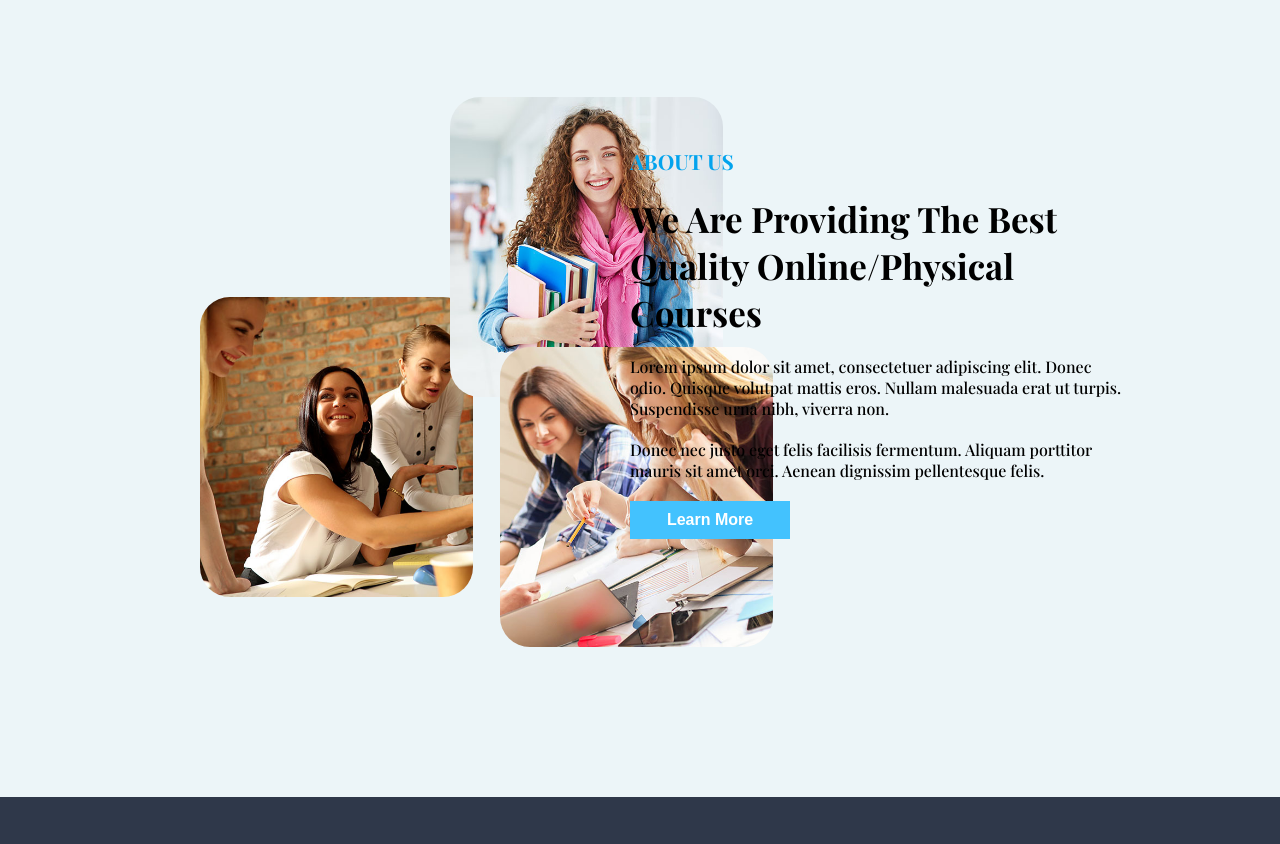
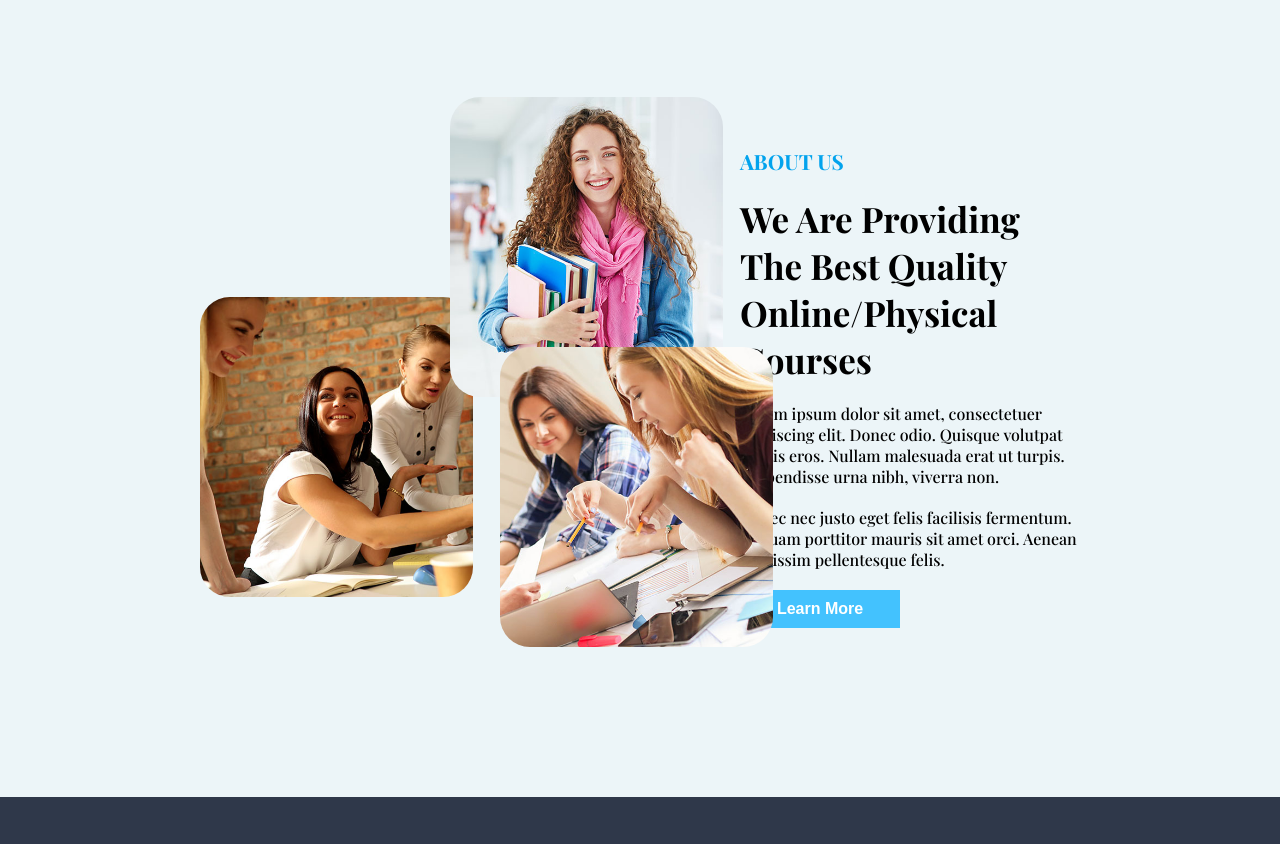
Before and after one commit to Suvitex101/techverse, a plain HTML site: page index.html in a window 1280 px wide. Shown: the part 803-1647 px from the top of the page. Drawn offline with nearby package versions, Linux system fonts and the light colour scheme.

Commit message:
techvistal frontend

```diff
--- a/assets/css/style.css
+++ b/assets/css/style.css
@@ -340,6 +340,7 @@ section {
 .about-img {
 	display: flex;
 	position: relative;
+	min-width: 50%;
 }
 
 .about-img img {
@@ -369,9 +370,7 @@ section {
 	flex-direction: column;
 	gap: 20px;
 	justify-self: flex-end;
-	position: absolute;
-	right: 150px;
-	top: 150px;
+	margin-top: 50px;
 	max-width: 500px;
 }
 
```
